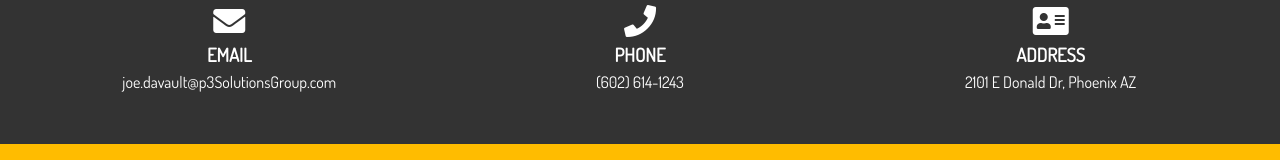
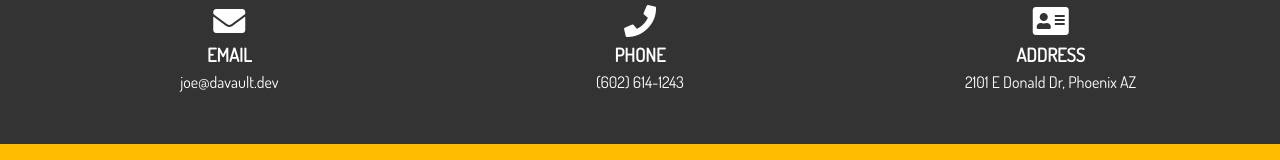
Before and after one commit to jdavault/portfolio, a website: page dist/contact.html in a window 1280 px wide. Shown: the part 742-902 px from the top of the page. Drawn offline with Linux system fonts and the light colour scheme.

Commit message:
updated email address
updated email address

```diff
--- a/dist/contact.html
+++ b/dist/contact.html
@@ -86,7 +86,7 @@
           <div>
             <i class="fas fa-envelope fa-2x"></i>
             <h3>Email</h3>
-            <p>joe.davault@p3SolutionsGroup.com</p>
+            <p>joe@davault.dev</p>
           </div>
           <div>
             <i class="fas fa-phone fa-2x"></i>
```
